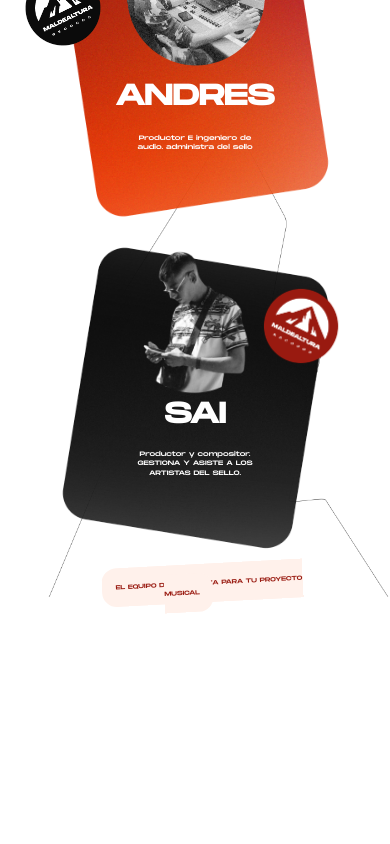
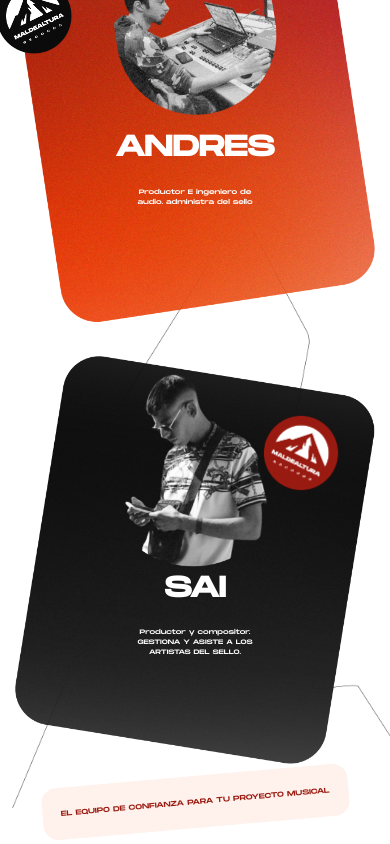
Before and after one commit to ivolezcano/mal_de_altura_record, a Next.js app in the folder my-app/: page / in a window 390 px wide. Shown: the part 1191-2035 px from the top of the page. Before the commit the page ends 1810 px from the top, so only its background shows below. Built offline with nearby package versions, Linux system fonts and the light colour scheme.

Commit message:
details css banner nosotros

```diff
--- a/my-app/app/styles/Nosotros.module.css
+++ b/my-app/app/styles/Nosotros.module.css
@@ -291,12 +291,13 @@
 
 /* Para pantallas de hasta 480px (móviles pequeños) */
 @media (max-width: 480px) {
+    .overlay{
+        width: 95%;
+    }
     .redBanner {
-        font-size: 20%; /* Texto más pequeño en móviles pequeños */
-        transform: rotate(-3deg); /* Menos rotación en pantallas muy pequeñas */
+        font-size: 45%; /* Texto más pequeño en móviles pequeños */
     }
     .bordeBanner {
-        margin: 5%; /* Mayor separación */
         padding: 6% 5%;
         border-radius: 15px; /* Bordes más sutiles */
     }
```
